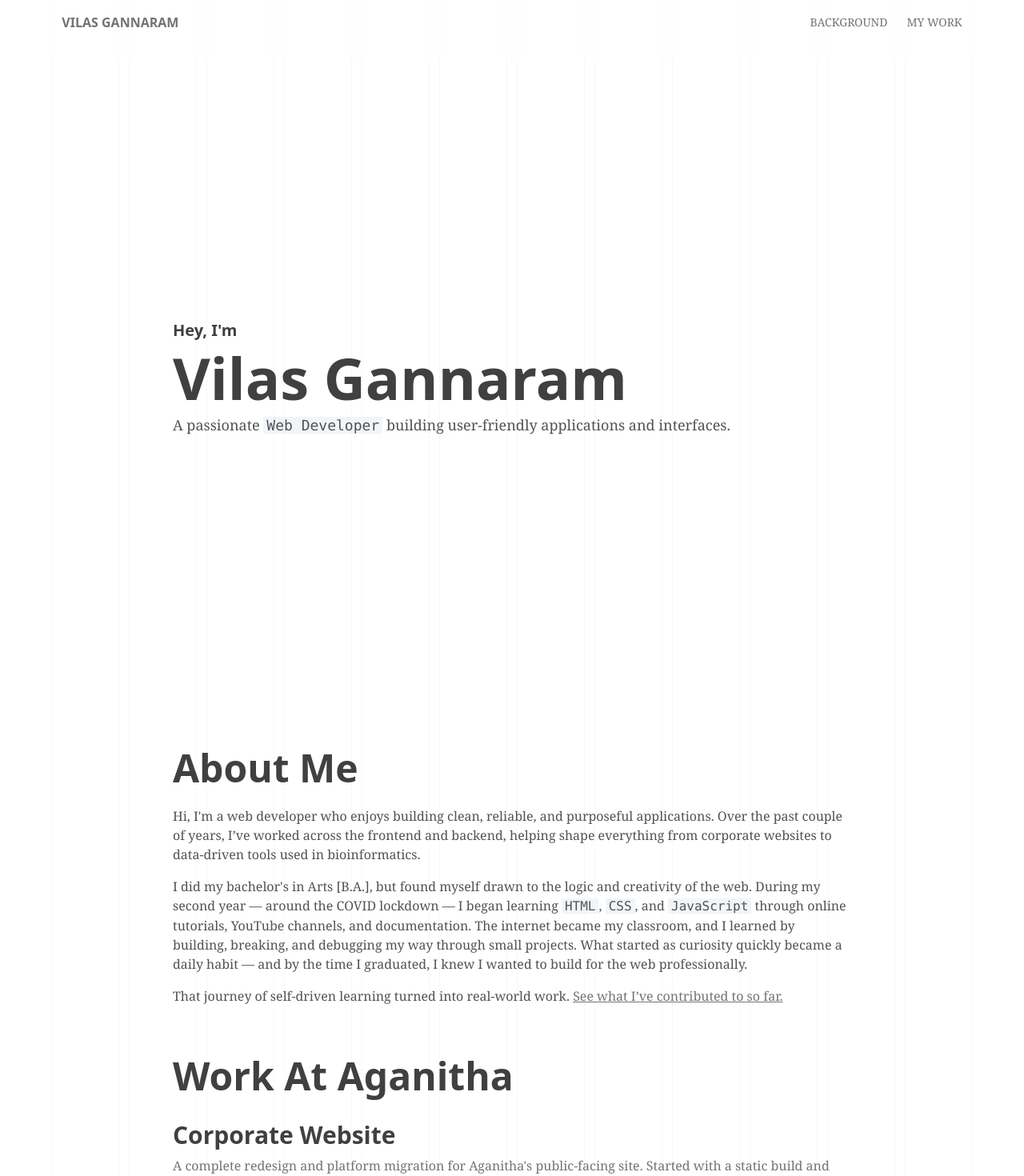
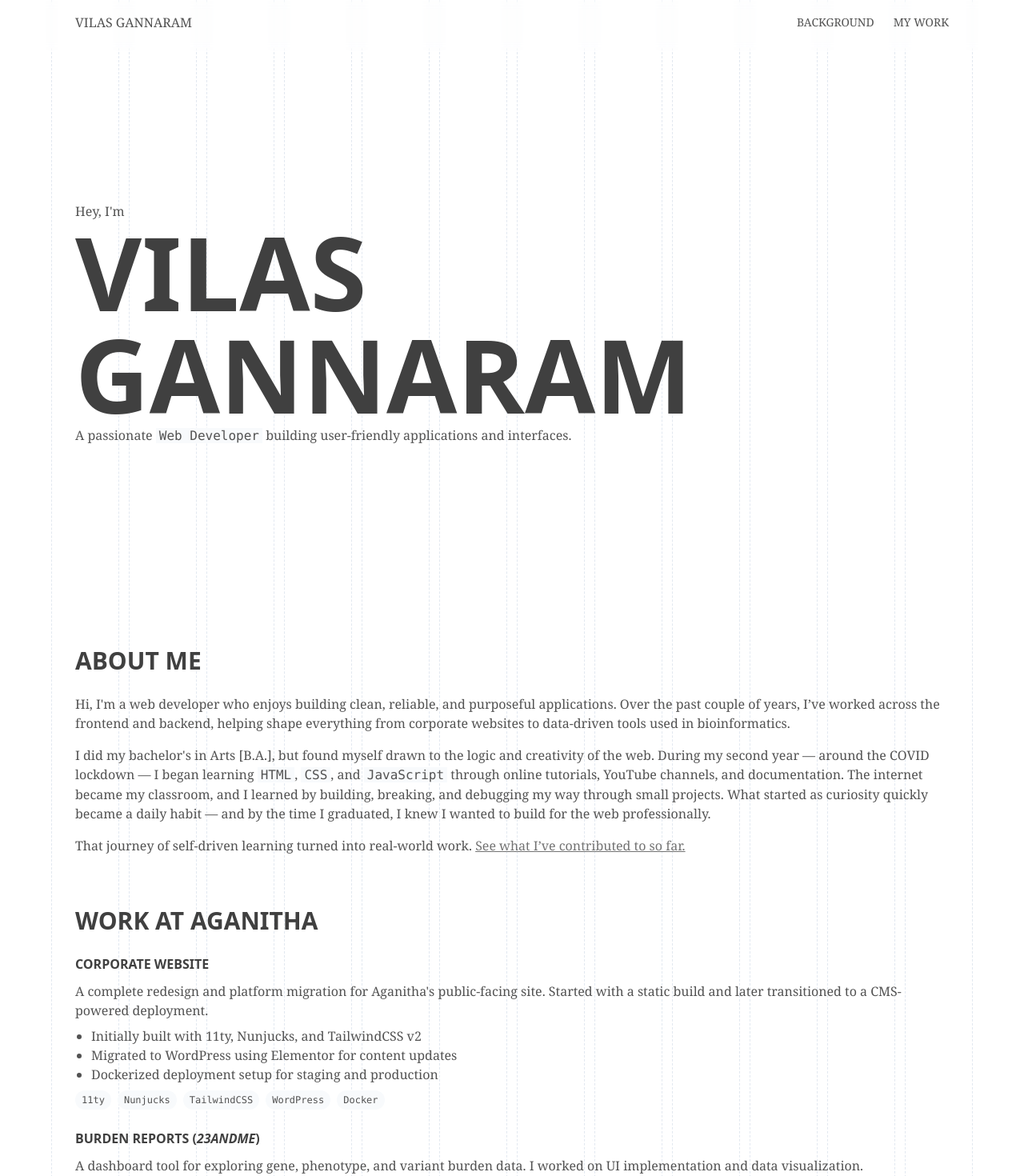
Before and after one commit to vilas-gannaram/vilas-gannaram.github.io, a SvelteKit app: page / in a window 1280 px wide. Shown: the top 1470 px of the page at 80% size. Built offline with nearby package versions, Linux system fonts and the light colour scheme.

Commit message:
updated styles

```diff
--- a/src/app.css
+++ b/src/app.css
@@ -7,7 +7,7 @@
 		'system-ui', '-apple-system', 'Segoe UI', 'Roboto', 'Helvetica Neue', 'Arial', 'sans-serif';
 	--font-mono: 'Menlo', 'Consolas', 'Monaco', 'Courier New', 'monospace';
 
-	--color-ivory: '#f8f6f2';
+	--color-ivory: '#f2ede0';
 }
 
 @layer base {
@@ -22,10 +22,26 @@
 	h4,
 	h5,
 	h6 {
-		@apply font-sans font-semibold text-neutral-700;
+		@apply font-sans font-semibold text-neutral-700 uppercase;
+	}
+
+	h1 {
+		@apply text-6xl md:text-8xl lg:text-9xl;
+	}
+
+	h2 {
+		@apply text-4xl md:text-5xl lg:text-3xl;
 	}
 
 	a {
 		@apply text-neutral-500 underline;
 	}
+
+	code {
+		@apply bg-slate-50 px-1;
+	}
+
+	code.chip {
+		@apply rounded-2xl bg-slate-50 px-2 py-1;
+	}
 }
--- a/src/lib/components/about-section.svelte
+++ b/src/lib/components/about-section.svelte
@@ -1,26 +1,25 @@
 <article id="about" class="">
-	<div class="mx-auto max-w-4xl px-6 py-16 font-serif">
-		<h2 class="text-5xl font-sans">About Me</h2>
+	<div class="mx-auto max-w-[1140px] px-6 my-16 font-serif">
+		<h2>About Me</h2>
 
-		<p class="mt-4 text-neutral-600 md:mt-6">
+		<p class="mt-4 md:mt-6">
 			Hi, I'm a web developer who enjoys building clean, reliable, and purposeful applications. Over
 			the past couple of years, I’ve worked across the frontend and backend, helping shape
 			everything from corporate websites to data-driven tools used in bioinformatics.
 		</p>
 
-		<p class="mt-4 text-neutral-600">
+		<p class="mt-4">
 			I did my bachelor's in
 			<span title="History, Political Science, & Public Administration">Arts [B.A.]</span>, but
 			found myself drawn to the logic and creativity of the web. During my second year — around the
-			COVID lockdown — I began learning <span class="bg-slate-100 px-1 font-mono">HTML</span>,
-			<span class="bg-slate-100 px-1 font-mono">CSS</span>, and
-			<span class="bg-slate-100 px-1 font-mono">JavaScript</span> through online tutorials, YouTube channels,
-			and documentation. The internet became my classroom, and I learned by building, breaking, and debugging
-			my way through small projects. What started as curiosity quickly became a daily habit — and by
-			the time I graduated, I knew I wanted to build for the web professionally.
+			COVID lockdown — I began learning <code>HTML</code>, <code>CSS</code>, and
+			<code>JavaScript</code> through online tutorials, YouTube channels, and documentation. The internet
+			became my classroom, and I learned by building, breaking, and debugging my way through small projects.
+			What started as curiosity quickly became a daily habit — and by the time I graduated, I knew I
+			wanted to build for the web professionally.
 		</p>
 
-		<p class="mt-4 text-neutral-600">
+		<p class="mt-4">
 			That journey of self-driven learning turned into real-world work.
 			<a href="#work-at-aganitha">See what I’ve contributed to so far. </a>
 		</p>
--- a/src/lib/components/contact-section.svelte
+++ b/src/lib/components/contact-section.svelte
@@ -1,5 +1,5 @@
-<section id="contact" class="mx-auto max-w-xl px-6 py-16 text-center">
-	<h2 class="text-5xl">Let's Connect</h2>
-	<p class="mb-6 text-neutral-500">Open to opportunities and collaborations. Drop me a message!</p>
-	<a href="mailto:vilas@example.com" class=""> Email Me </a>
+<section id="contact" class="mx-auto max-w-[1140px] px-6 my-16">
+	<h2>Let's Connect</h2>
+	<p class="mt-4 md:mt-6">Open to opportunities and collaborations. Drop me a message!</p>
+	<a href="mailto:vilas@example.com" class="mt-2 md:mt-4"> Email Me </a>
 </section>
--- a/src/lib/components/experience.svelte
+++ b/src/lib/components/experience.svelte
@@ -86,14 +86,15 @@
 	];
 </script>
 
-<section id="work-at-aganitha" class="mx-auto max-w-4xl px-6">
-	<h2 class="text-5xl">Work At Aganitha</h2>
+<section id="work-at-aganitha" class="">
+	<div class="mx-auto max-w-[1140px] px-6 my-16">
+		<h2>Work At Aganitha</h2>
 
 		{#each projects.slice(0, 5) as project (project.title)}
-		<div class="mt-8">
+			<div class="mt-4 md:mt-6">
 				<!--  eslint-disable-next-line svelte/no-at-html-tags -->
-			<h3 class="text-3xl">{@html project.title}</h3>
-			<div class="mt-2 text-neutral-500">
+				<h3>{@html project.title}</h3>
+				<div class="mt-2 md:mt-2.5">
 					<p>{project.description}</p>
 					<ul class="mt-2 list-disc pl-5">
 						{#each project.keyPoints as item (item)}
@@ -103,10 +104,11 @@
 					</ul>
 					<ul class="mt-2 flex flex-wrap gap-2 pl-0">
 						{#each project.tools as item (item)}
-						<li class="rounded-full bg-slate-100 px-2 py-1 font-mono text-xs">{item}</li>
+							<code class="chip text-xs">{item}</code>
 						{/each}
 					</ul>
 				</div>
 			</div>
 		{/each}
+	</div>
 </section>
--- a/src/lib/components/hero-section.svelte
+++ b/src/lib/components/hero-section.svelte
@@ -1,10 +1,9 @@
-<section class="flex min-h-screen flex-col justify-center">
-	<div class="mx-auto w-full max-w-4xl px-6">
-		<h2 class="font-sans text-xl">Hey, I'm</h2>
-		<h1 class="text-6xl md:text-7xl lg:leading-tight font-sans font-semibold">Vilas Gannaram</h1>
-		<p class="max-w-prose text-lg md:max-w-[75ch]">
-			A passionate <span class="bg-slate-100 px-1 font-mono">Web Developer</span> building user-friendly
-			applications and interfaces.
+<section class="flex min-h-[calc(100dvh-120px)] flex-col justify-center">
+	<div class="mx-auto w-full max-w-[1140px] px-6">
+		<p class="">Hey, I'm</p>
+		<h1>Vilas Gannaram</h1>
+		<p>
+			A passionate <code>Web Developer</code> building user-friendly applications and interfaces.
 		</p>
 	</div>
 </section>
--- a/src/lib/components/projects-section.svelte
+++ b/src/lib/components/projects-section.svelte
@@ -13,13 +13,13 @@
 	];
 </script>
 
-<section id="projects" class="mx-auto max-w-4xl px-6 py-16">
-	<h2 class="text-5xl">Projects</h2>
-	<div class="mt-10 grid gap-8 md:grid-cols-2">
+<section id="projects" class="mx-auto max-w-[1140px] px-6 my-16">
+	<h2>Projects</h2>
+	<div class="mt-4 grid gap-8 md:mt-6 md:grid-cols-2">
 		{#each projects as project (project)}
 			<div class="rounded-xl">
 				<h3 class="mb-2 text-xl font-medium">{project.title}</h3>
-				<p class="mb-4 text-neutral-500">{project.desc}</p>
+				<p class="mb-4">{project.desc}</p>
 				<a href={project.link} class="underline">View Project →</a>
 			</div>
 		{/each}
--- a/src/routes/+page.svelte
+++ b/src/routes/+page.svelte
@@ -5,7 +5,7 @@
 	import HeroSection from '$lib/components/hero-section.svelte';
 	import AboutSection from '$lib/components/about-section.svelte';
 	import ContactSection from '$lib/components/contact-section.svelte';
-	import ProjectsSection from '$lib/components/projects-section.svelte';
+	// import ProjectsSection from '$lib/components/projects-section.svelte';
 	import Experience from '$lib/components/experience.svelte';
 </script>
 
@@ -17,27 +17,25 @@
 <div
 	class="absolute top-0 right-0 bottom-0 left-0 -z-10 grid grid-cols-5 gap-x-3 px-[5vw] md:grid-cols-8 lg:grid-cols-12"
 >
-	<div class="border-r border-l border-dashed border-gray-100"></div>
-	<div class="border-r border-l border-dashed border-gray-100"></div>
-	<div class="border-r border-l border-dashed border-gray-100"></div>
-	<div class="border-r border-l border-dashed border-gray-100"></div>
-	<div class="border-r border-l border-dashed border-gray-100"></div>
-	<div class="hidden border-r border-l border-dashed border-gray-100 md:block"></div>
-	<div class="hidden border-r border-l border-dashed border-gray-100 md:block"></div>
-	<div class="hidden border-r border-l border-dashed border-gray-100 md:block"></div>
-	<div class="hidden border-r border-l border-dashed border-gray-100 lg:block"></div>
-	<div class="hidden border-r border-l border-dashed border-gray-100 lg:block"></div>
-	<div class="hidden border-r border-l border-dashed border-gray-100 lg:block"></div>
-	<div class="hidden border-r border-l border-dashed border-gray-100 lg:block"></div>
+	<div class="border-r border-l border-dashed border-slate-200"></div>
+	<div class="border-r border-l border-dashed border-slate-200"></div>
+	<div class="border-r border-l border-dashed border-slate-200"></div>
+	<div class="border-r border-l border-dashed border-slate-200"></div>
+	<div class="border-r border-l border-dashed border-slate-200"></div>
+	<div class="hidden border-r border-l border-dashed border-slate-200 md:block"></div>
+	<div class="hidden border-r border-l border-dashed border-slate-200 md:block"></div>
+	<div class="hidden border-r border-l border-dashed border-slate-200 md:block"></div>
+	<div class="hidden border-r border-l border-dashed border-slate-200 lg:block"></div>
+	<div class="hidden border-r border-l border-dashed border-slate-200 lg:block"></div>
+	<div class="hidden border-r border-l border-dashed border-slate-200 lg:block"></div>
+	<div class="hidden border-r border-l border-dashed border-slate-200 lg:block"></div>
 </div>
 
-<header class="bg-ivory/70 sticky top-0 w-full py-4 pb-8 backdrop-blur-xs">
-	<div class="mx-auto flex max-w-11/12 items-center justify-between px-6">
-		<h1 class="text-neutral-500 uppercase">Vilas Gannaram</h1>
+<header class="bg-ivory/70 sticky top-0 w-full py-4 pb-6 backdrop-blur-xs">
+	<div class="mx-auto flex max-w-[1140px] items-center justify-between px-6">
+		<p class="uppercase">Vilas Gannaram</p>
 
-		<ul
-			class="hidden items-center justify-end gap-x-6 font-serif text-sm text-neutral-500 uppercase md:flex"
-		>
+		<ul class="hidden items-center justify-end gap-x-6 font-serif text-sm uppercase md:flex">
 			<li>Background</li>
 			<li>My Work</li>
 		</ul>
@@ -48,7 +46,7 @@
 	<HeroSection />
 	<AboutSection />
 	<Experience />
-	<ProjectsSection />
+	<!-- <ProjectsSection /> -->
 	<ContactSection />
 </main>
 
```
Lines whose indentation alone changed are shown as unchanged.
